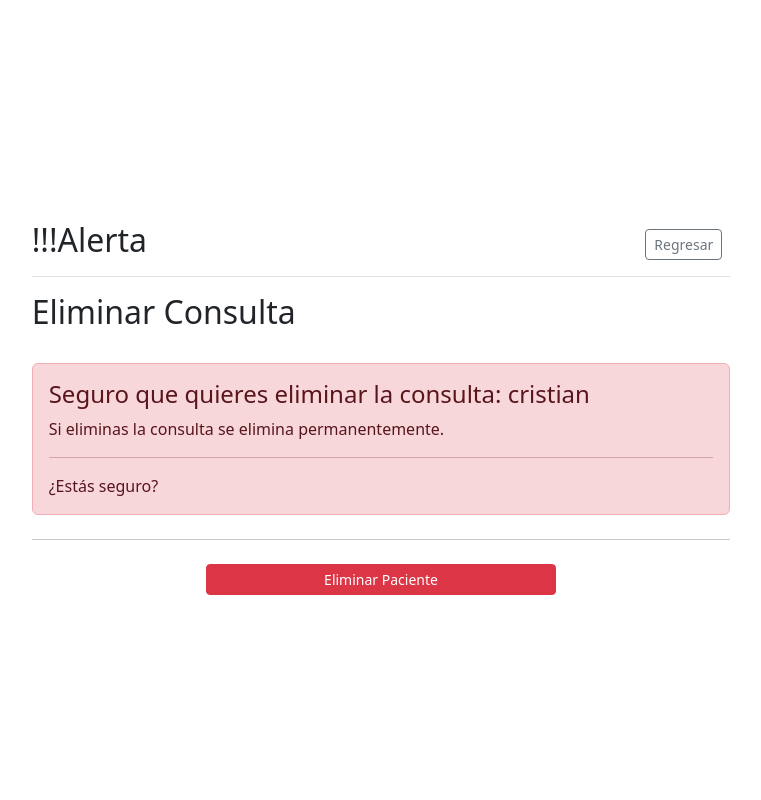
After one commit to juanca1406/hospital, a Django app: page /DeleteConsulta/1 in a window 1280 px wide. The commit adds this page. Shown: the whole page, without its empty margins (259-1020 px from the left). Run offline with Django 5.2, Linux system fonts and the light colour scheme; a user stored in the database is signed in; data comes from the database, SQL or seed files in the repository; both versions use the stored data as it was after the commit.

Commit message:
feat: interfaz consulta

```diff
--- /dev/null
+++ b/bdhospital/templates/Consulta/DeleteConsulta.html
@@ -0,0 +1,52 @@
+<!DOCTYPE html>
+<html lang="en">
+
+<head>
+    <meta charset="UTF-8">
+    <meta name="viewport" content="width=device-width, initial-scale=1.0">
+    <link href="https://cdn.jsdelivr.net/npm/bootstrap@5.3.3/dist/css/bootstrap.min.css" rel="stylesheet"
+        integrity="sha384-QWTKZyjpPEjISv5WaRU9OFeRpok6YctnYmDr5pNlyT2bRjXh0JMhjY6hW+ALEwIH" crossorigin="anonymous" />
+    <script src="https://cdn.jsdelivr.net/npm/bootstrap@5.3.3/dist/js/bootstrap.bundle.min.js"
+        integrity="sha384-YvpcrYf0tY3lHB60NNkmXc5s9fDVZLESaAA55NDzOxhy9GkcIdslK1eN7N6jIeHz"
+        crossorigin="anonymous"></script>
+    <title>Eliminar consulta</title>
+</head>
+
+<body>
+    <main class="d-flex justify-content-center align-items-center" style="height: 100vh;">
+        <div class="col-md-6 col-lg-7 px-md-4">
+            <div
+                class="d-flex justify-content-between flex-wrap flex-md-nowrap align-items-center pt-3 pb-2 mb-3 border-bottom">
+                <h1 class="h2">!!!Alerta</h1>
+                <div class="btn-toolbar mb-2 mb-md-0">
+                    <div class="btn-group me-2">
+                        <a href="/consulta"><button type="button"
+                                class="btn btn-sm btn-outline-secondary">Regresar</button></a>
+                    </div>
+                </div>
+            </div>
+
+            <h2>Eliminar Consulta</h2>
+            <br>
+            <form method="post">
+                {% csrf_token %}
+                <div class="alert alert-danger" role="alert">
+                    <h4 class="alert-heading">Seguro que quieres eliminar la consulta: {{eliminar.paciente}}
+                    </h4>
+                    <p>Si eliminas la consulta se elimina permanentemente.</p>
+                    <hr>
+                    <p class="mb-0">¿Estás seguro?</p>
+                </div>
+
+                <hr class="my-4">
+
+                <div class="d-grid gap-2 col-6 mx-auto">
+                    <input class="btn btn-sm btn-danger btn-lg" value="Eliminar Paciente" type="submit">
+                </div>
+            </form>
+        </div>
+    </main>
+
+</body>
+
+</html>
--- a/bdhospital/templates/consulta.html
+++ b/bdhospital/templates/consulta.html
@@ -123,6 +123,9 @@
             <td><a href="{% url 'Registro:UpdateConsulta' consulta.id %}"><Button
                   class="btn btn-success">Editar</Button></a>
             </td>
+            <td><a href="{% url 'Registro:DeleteConsulta' consulta.id %}"><button
+                  class="btn btn-danger">Eliminar</button></a>
+            </td>
           </tr>
           {% endfor %}
         </tbody>
--- a/bdhospital/urls.py
+++ b/bdhospital/urls.py
@@ -20,5 +20,6 @@ urlpatterns = [
     path('UpdateTratamiento/<int:tratamiento_id>', views.UpdateTratamiento, name='UpdateTratamiento'),
     path('DeletePaciente/<int:paciente_id>', views.DeletePaciente, name='DeletePaciente'),
     path('DeleteMedico/<int:medico_id>', views.DeleteMedico, name='DeleteMedico'),
-    path('DeleteTratamiento/<int:tratamiento_id>', views.DeleteTratamiento, name='DeleteTratamiento')
+    path('DeleteTratamiento/<int:tratamiento_id>', views.DeleteTratamiento, name='DeleteTratamiento'),
+     path('DeleteConsulta/<int:consulta_id>', views.DeleteConsulta, name='DeleteConsulta')
 ]
--- a/bdhospital/views.py
+++ b/bdhospital/views.py
@@ -250,3 +250,15 @@ def DeleteTratamiento(request, tratamiento_id):
         'Tratamiento/DeleteTratamiento.html',
         context={'eliminar': eliminar}
     )
+
+@login_required
+def DeleteConsulta(request, consulta_id):
+    eliminar = get_object_or_404(Consulta, id=consulta_id)
+    if request.method == 'POST':
+        eliminar.delete()
+        return HttpResponseRedirect('/consulta')
+    return render(
+        request,
+        'Consulta/DeleteConsulta.html',
+        context={'eliminar': eliminar}
+    )
```
Also changed, not shown: db.sqlite3.
